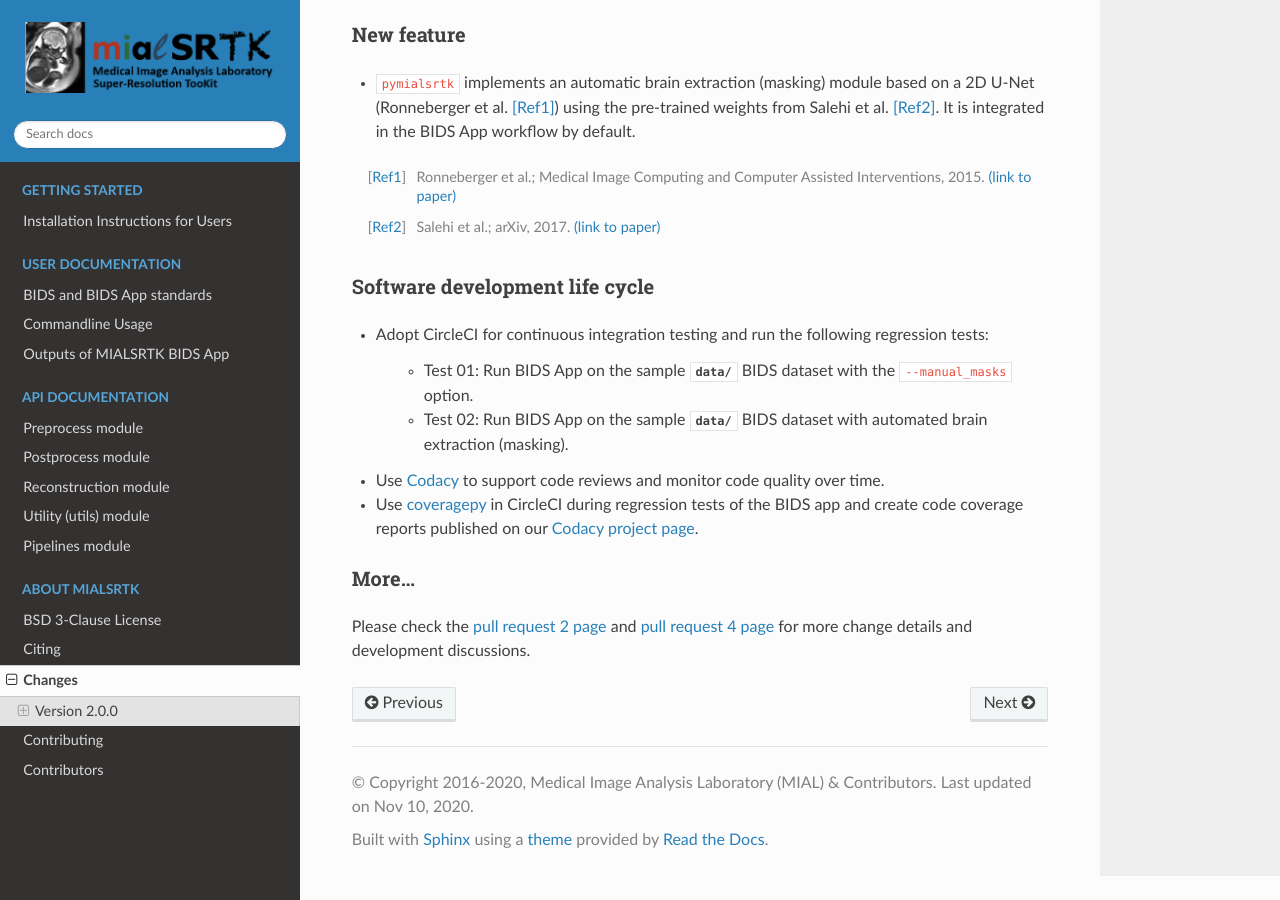
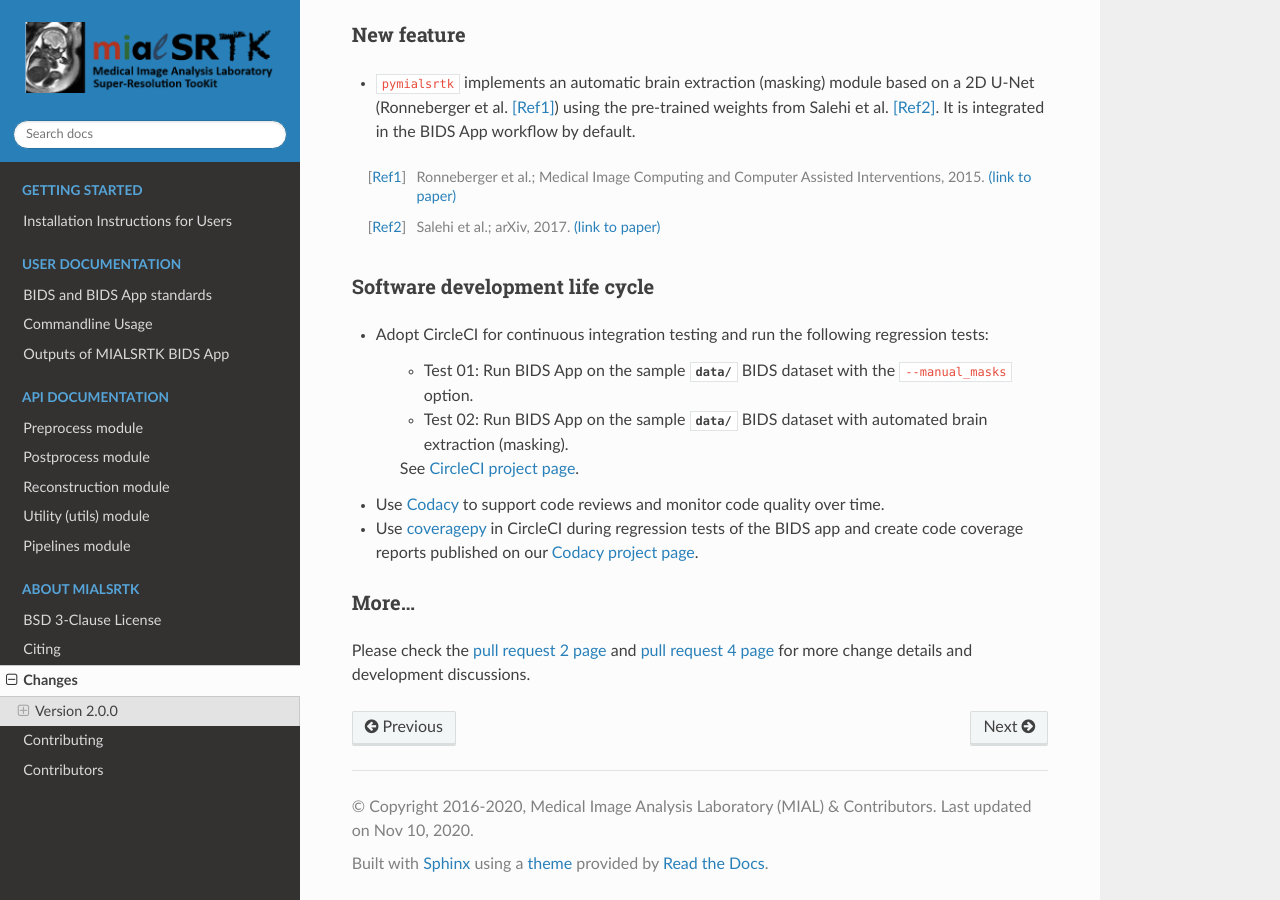
Before and after one commit to Medical-Image-Analysis-Laboratory/mialsuperresolutiontoolkit, a Sphinx documentation site: the page built from documentation/changes.rst, in a window 1280 px wide and 900 px high, scrolled down 726 px. Built offline with Sphinx 7.4.7 and the Read the Docs theme 2.0.0, drawn with Linux system fonts in a browser that asks for light colours; the version number could not be read and is left out.

Commit message:
DOC: add link to circleci project page in changes.rst [skip ci]

```diff
--- a/documentation/changes.rst
+++ b/documentation/changes.rst
@@ -41,6 +41,8 @@ Software development life cycle
 
 	* Test 02: Run BIDS App on the sample `data/` BIDS dataset with automated brain extraction (masking).
 
+	See `CircleCI project page <https://app.circleci.com/pipelines/github/Medical-Image-Analysis-Laboratory/mialsuperresolutiontoolkit>`_.
+
 * Use `Codacy <https://www.codacy.com/>`_ to support code reviews and monitor code quality over time.
 
 * Use `coveragepy <https://coverage.readthedocs.io/en/coverage-5.2/>`_  in CircleCI during regression tests of the BIDS app and create code coverage reports published on our `Codacy project page <https://app.codacy.com/gh/Medical-Image-Analysis-Laboratory/mialsuperresolutiontoolkit/dashboard>`_.
```
